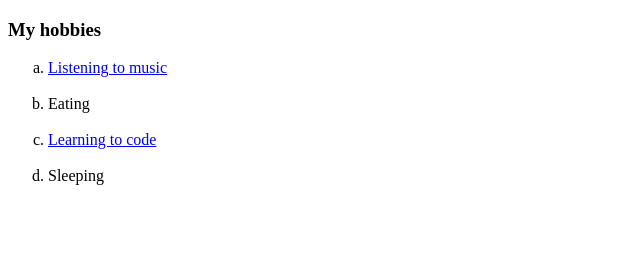
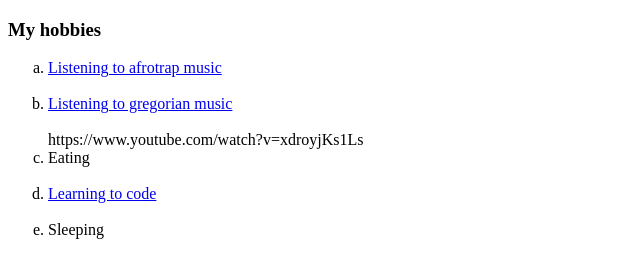
Before and after one commit to Elsa224/CV, a plain HTML site: page hobbies.html in a window 1280 px wide. Shown: the whole page, without its empty margins (0-640 px from the left). Drawn offline with Linux system fonts and the light colour scheme.

Commit message:
edited hobbies

```diff
--- a/hobbies.html
+++ b/hobbies.html
@@ -7,7 +7,8 @@
     <body>
         <h3>My hobbies</h3>
         <ol type="a">
-            <li><a href="https://www.youtube.com/watch?v=SdsSwvZ5B5k">Listening to music</a></li> <br>
+            <li><a href="https://www.youtube.com/watch?v=SdsSwvZ5B5k">Listening to afrotrap music</a></li> <br>
+            <li><a href="https://www.youtube.com/watch?v=xdroyjKs1Ls">Listening to gregorian music</a></li> <br>https://www.youtube.com/watch?v=xdroyjKs1Ls
             <li>Eating</li> <br>
             <li><a href="https://www.appbrewery.co/">Learning to code</a></li> <br>
             <li>Sleeping</li>
```
